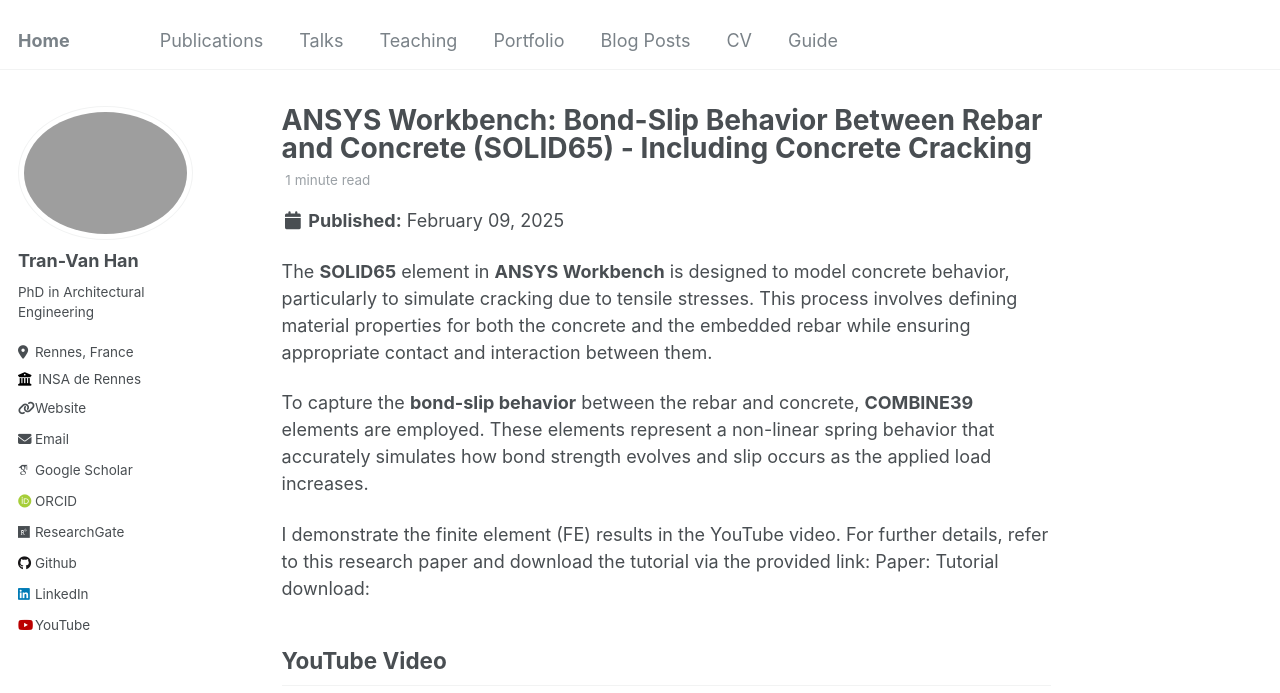
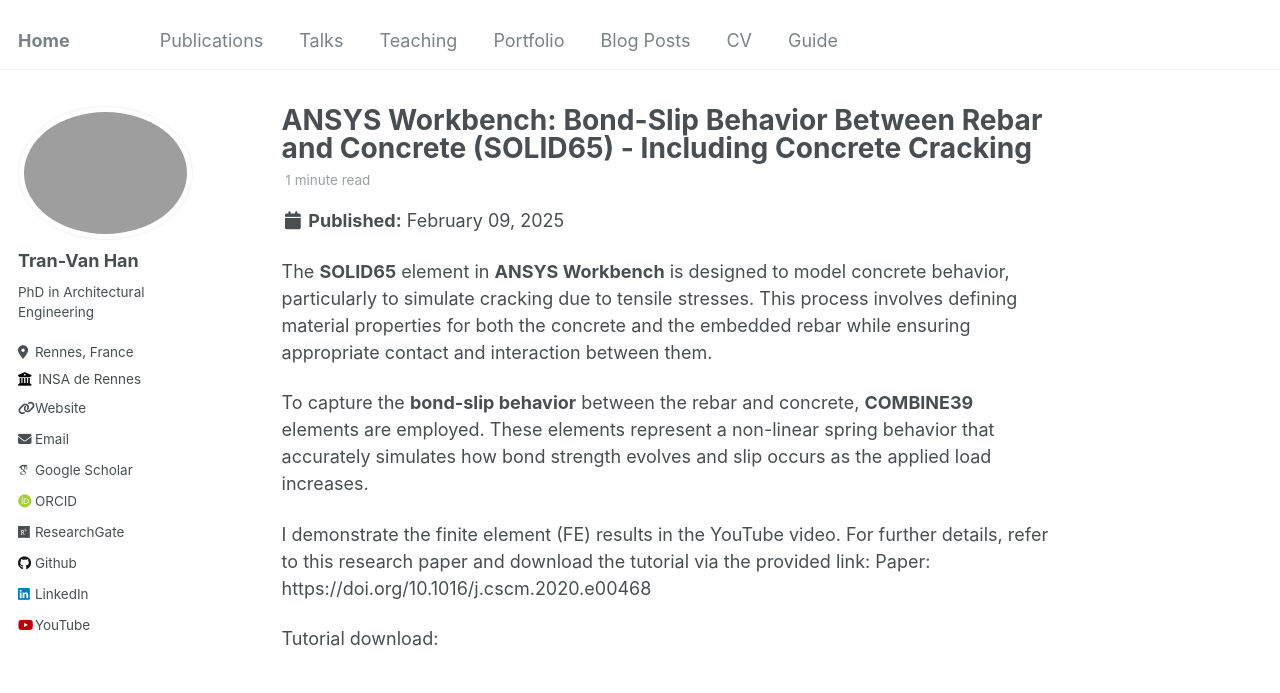
Before and after one commit to tranhan1405/tranhan1405.github.io, a Jekyll site: the page built from _posts/2025-02-09-ansys-bond-sli.md, in a window 1280 px wide and 900 px high, cut to the strip 0-693 px from the top of the window. Built offline with Jekyll 4.4.1, drawn with Linux system fonts in a browser that asks for light colours; some web fonts are replaced; some of the changed lines change nothing that is shown.

Commit message:
Update 2025-02-09-ansys-bond-sli.md

```diff
--- a/_posts/2025-02-09-ansys-bond-sli.md
+++ b/_posts/2025-02-09-ansys-bond-sli.md
@@ -15,8 +15,10 @@
 
 I demonstrate the finite element (FE) results in the YouTube video.
 For further details, refer to this research paper and download the tutorial via the provided link:
-Paper:
+Paper: https://doi.org/10.1016/j.cscm.2020.e00468
+
 Tutorial download:
+
 ## YouTube Video
 
 <iframe width="560" height="315" src="https://www.youtube.com/embed/ZBKRe3CBitc?si=YmkkEf5XB2Ak4naL" title="YouTube video player" frameborder="0" allow="accelerometer; autoplay; clipboard-write; encrypted-media; gyroscope; picture-in-picture; web-share" referrerpolicy="strict-origin-when-cross-origin" allowfullscreen></iframe>
```
